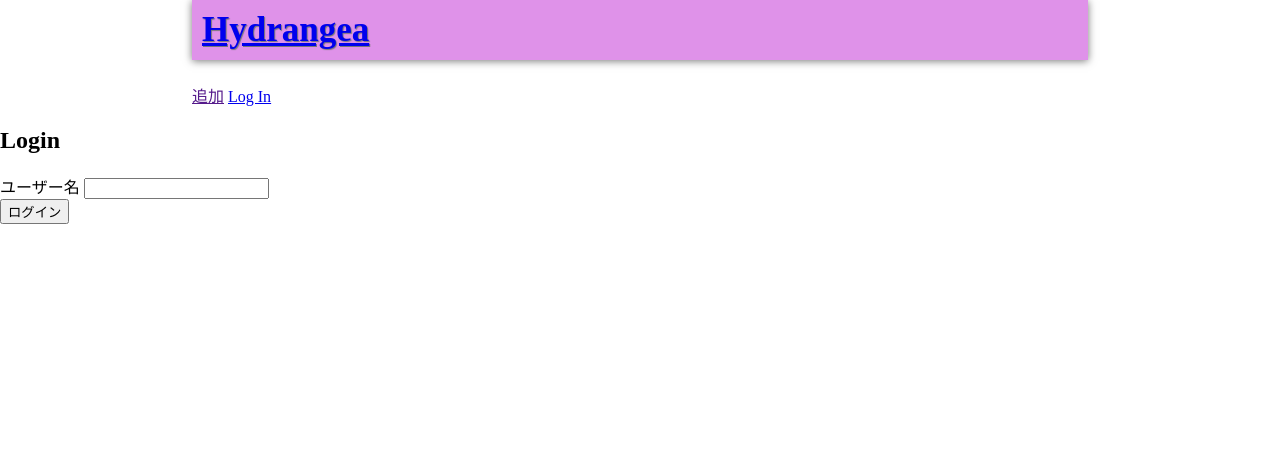
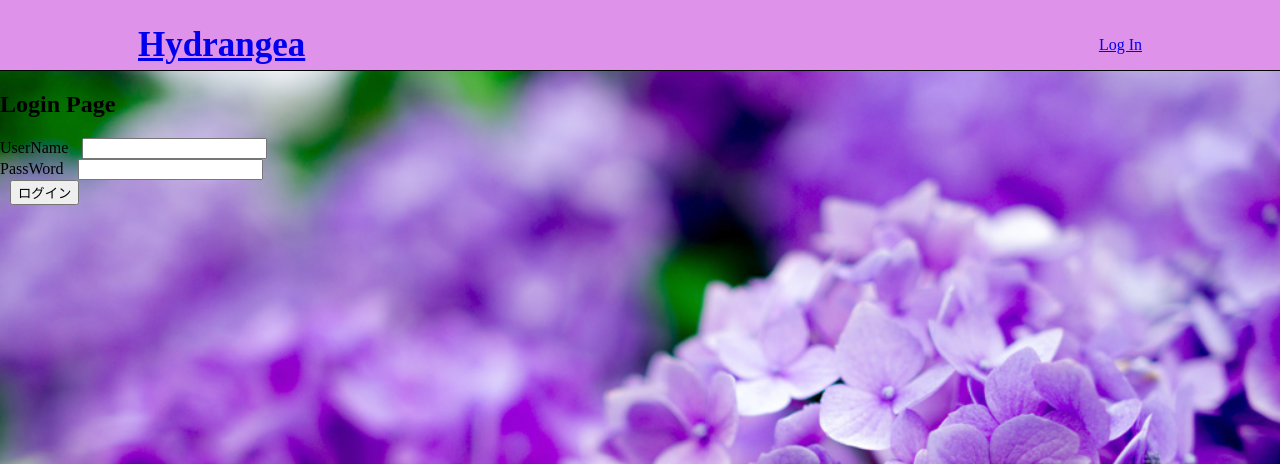
Before and after one commit to DeeeU/django_memo, a Django app: template memo/blog/templates/blog/login.html in a window 1280 px wide. Shown: the top 464 px of the page. Run offline with Django 3.2, Linux system fonts and the light colour scheme; the template is opened without the code that fills it, so the values that code supplies are empty.

Commit message:
Login有無での処理追加

```diff
--- a/memo/blog/static/blog/css/style.css
+++ b/memo/blog/static/blog/css/style.css
@@ -1,6 +1,12 @@
 body {
     margin: 0;
     padding: 0;
+    background-image: url('blog/image/hydrangea.png');
+    background-size: cover;
+  }
+
+input {
+  margin-left: 10px;
 }
 
 button{
@@ -17,10 +23,7 @@ body {
   margin-top: 0;
   padding: 10px;
   font-size: 35px;
-    background-color: #df92e9;
   color: #fff;
-    box-shadow: 0 1px 8px #777;
-    text-shadow: 1px 1px 1px #777;
 }
 
 .btn{
@@ -40,9 +43,42 @@ body {
   to   { background: rgb(208, 121, 218);}
 }
 
-  .container{
-    width: 70%;
+.container {
+  width: 80%;
   margin: auto;
+  overflow: auto;
+}
+
+header {
+  border-bottom: solid 1px #000;
+  background-color: #df92e9;
+  height: 70px;
+}
+
+header .container {
+  display: flex;
+  justify-content: space-between;
+}
+
+body > .container {
+  width: 65%;
+  padding-top: 60px;
+}
+
+header h1 {
+  margin: 0;
+  height: 100%;
+  line-height: 70px;
+}
+
+.header-menu {
+  display: flex;
+  align-items: center;
+}
+
+.header-menu a {
+  padding: 10px;
+  margin-left: 10px;
 }
 
 .memo-title {
@@ -50,7 +86,7 @@ body {
   border-bottom: 1px solid #ddd;
   padding: 20px;
   font-size: 20px;
-    color: #444;
+  color: rgb(90, 44, 116);
   text-decoration: none;
 }
 
--- a/memo/blog/templates/blog/base.html
+++ b/memo/blog/templates/blog/base.html
@@ -2,24 +2,34 @@
 
 <!DOCTYPE html>
 <html>
+<head>
+  <link rel="stylesheet" type="text/css" href="{% static 'blog/css/style.css' %}">
+  {% block title %}{% endblock %}
+</head>
 
-<head>
-    <title>TOP</title>
-    <link rel="stylesheet" type="text/css" href="{% static 'blog/css/style.css' %}">
-    <div class="container">
-      <h1><a href="{% url 'blog:index' %}">Hydrangea</a></h1>
-      <a href="">追加</a>
+<header>
+  <div class="container">
+    <h1><a href="{% url 'blog:index' %}">Hydrangea</a></h1>
+    <div class="header-menu">
       {% if request.user.is_authenticated %}
-          <a href="">My Page</a>
-          <a href="{% url 'blog:logout' %}">Log Out</a>
+        <a href="">My Page</a>
+        <a href="{% url 'blog:new_memo' %}">追加</a>
+        <a href="{% url 'blog:logout' %}">Log Out</a>
       {% else %}
-          <a href="{% url 'blog:login' %}">Log In</a>
+        <a href="{% url 'blog:login' %}">Log In</a>
       {% endif %}
     </div>
-
-{% block content %}{% endblock %}
-</head>
+  </div>
+</header>
 <body>
-
+  {% block login %}
+    {% if request.user.is_authenticated %}
+      {% block content %}
+      {% endblock %}
+    {% else %}
+      {% block non_user %}
+      {% endblock %}
+    {% endif %}
+  {% endblock %}
 </body>
 </html>
--- a/memo/blog/templates/blog/login.html
+++ b/memo/blog/templates/blog/login.html
@@ -1,7 +1,6 @@
 {% extends 'blog/base.html' %}
 <!DOCTYPE html>
 <html lang="en">
-{% block content %}
 <head>
     <meta charset="UTF-8">
     <meta name="viewport" content="width=device-width, initial-scale=1.0">
@@ -9,12 +8,16 @@
     <title>Login page</title>
 </head>
 <body>
+{% block login %}
 <form class="form-signin" method="post">{% csrf_token %}
+    <h2>Login Page</h2>
     {% if form.errors %}
-            <p></p>
+        <p>なんか間違ってね？笑　もう一回入力して</p>
     {% endif %}
-        <h2>Login</h2>
-        <label>ユーザー名</label>
+    <label>UserName</label>
+    <input type="username" name="username">
+    <br>
+    <label>PassWord</label>
     <input type="password" name="password">
     <br/>
     <input type="submit" value="ログイン">
```
Also changed, not shown: memo/blog/templates/blog/index.html (+5 -2 lines), memo/blog/static/blog/image/hydrangea.png (added), memo/db.sqlite3. Lines whose indentation alone changed are shown as unchanged.
